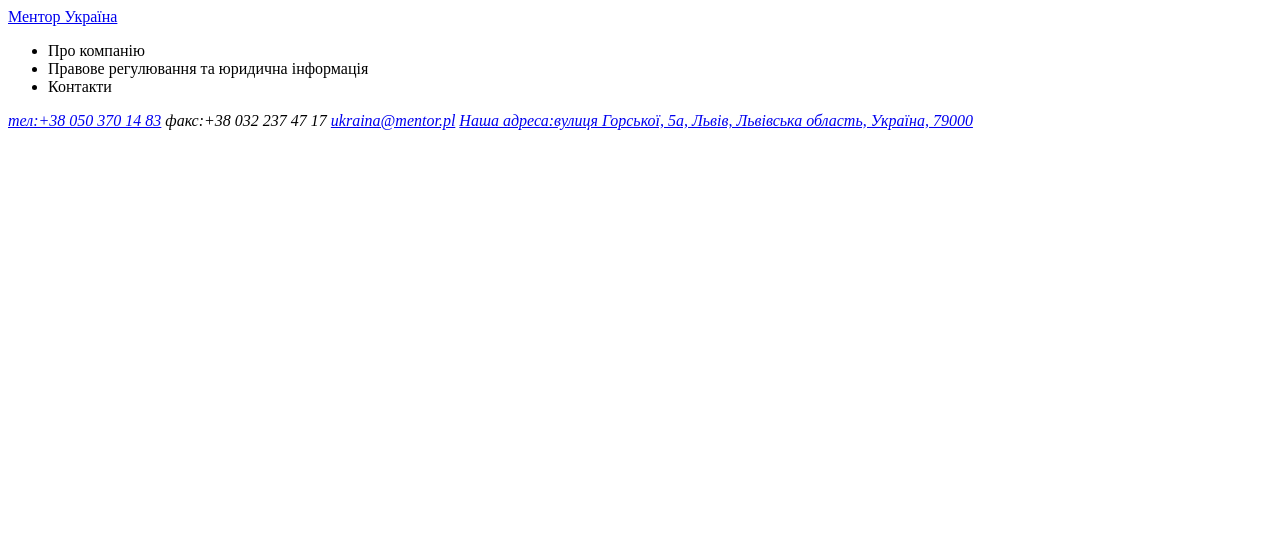
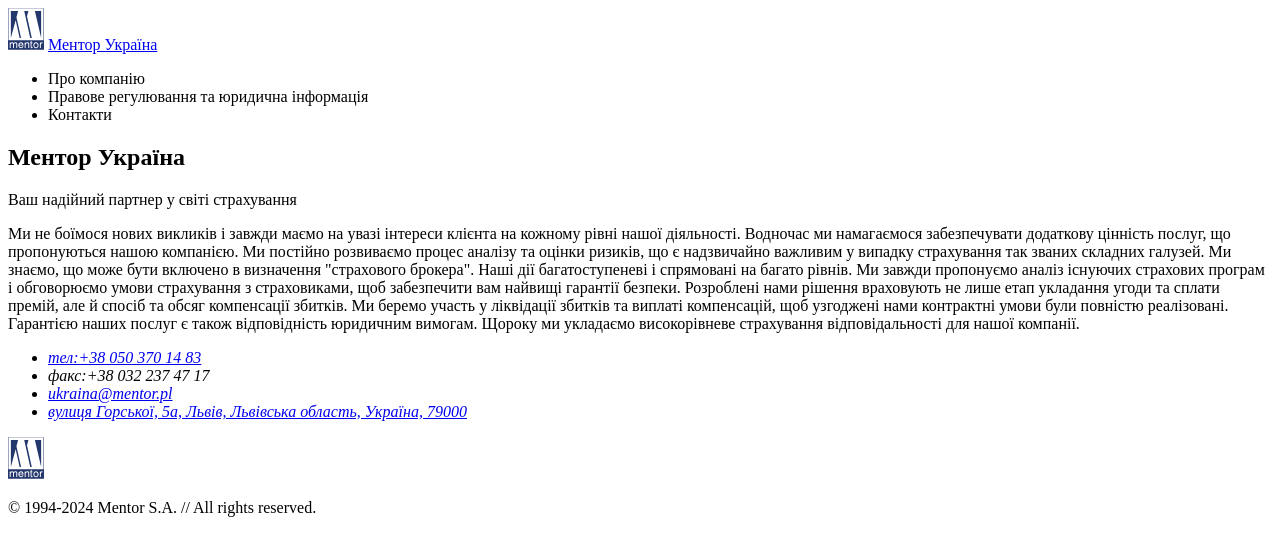
Before and after one commit to xPhoenixUAx/mentor, a plain HTML site: page mentor.html in a window 1280 px wide. Drawn offline with Linux system fonts and the light colour scheme.

Commit message:
new sections

```diff
--- a/mentor.html
+++ b/mentor.html
@@ -6,6 +6,7 @@
     <title>Ментор Україна</title>
 </head>
 <header>
+    <img src="./images/logo_mentor.svg"width="36" height="42">
     <a href="./mentor.html">Ментор Україна</a>
     <nav>
         <ul>
@@ -19,6 +20,19 @@
     <main>
         <!--Інформація про компанію -->
         <section>
+            <h1>Ментор Україна</h1>
+            <p>Ваш надійний партнер у світі страхування</p>
+            <p>Ми не боїмося нових викликів і завжди маємо на увазі інтереси клієнта на кожному рівні нашої діяльності.
+                 Водночас ми намагаємося забезпечувати додаткову цінність послуг, що пропонуються нашою компанією.
+                 Ми постійно розвиваємо процес аналізу та оцінки ризиків,
+                що є надзвичайно важливим у випадку страхування так званих складних галузей.
+                Ми знаємо, що може бути включено в визначення "страхового брокера". Наші дії багатоступеневі і спрямовані на багато рівнів.
+                Ми завжди пропонуємо аналіз існуючих страхових програм і обговорюємо умови страхування з страховиками, щоб забезпечити вам найвищі гарантії безпеки.
+                Розроблені нами рішення враховують не лише етап укладання угоди та сплати премій, але й спосіб та обсяг компенсації збитків.
+                Ми беремо участь у ліквідації збитків та виплаті компенсацій, щоб узгоджені нами контрактні умови були повністю реалізовані.
+                Гарантією наших послуг є також відповідність юридичним вимогам. Щороку ми укладаємо високорівневе страхування відповідальності для нашої компанії.
+            </p>
+
         </section>
         <!--Правове регулювання і мета компанії-->
         <section>
@@ -26,11 +40,15 @@
     </main>
     <footer>
         <address>
-            <a href="tel:+38 050 370 14 83">тел:+38 050 370 14 83</a>
-            факс:+38 032 237 47 17
-            <a href="mailto:ukraina@mentor.pl">ukraina@mentor.pl</a>
-            <a href="http://surl.li/rqfnx">Наша адреса:вулиця Горської, 5а, Львів, Львівська область, Україна, 79000</a>
+            <ul>
+            <li><a href="tel:+38 050 370 14 83">тел:+38 050 370 14 83</a></li>
+            <li>факс:+38 032 237 47 17</li>
+            <li><a href="mailto:ukraina@mentor.pl">ukraina@mentor.pl</a></li>
+            <li><a href="http://surl.li/rqfnx">вулиця Горської, 5а, Львів, Львівська область, Україна, 79000</a></li>
+        </ul>
         </address>
+        <img src="./images/logo_mentor.svg"width="36" height="42">
+        <p>© 1994-2024 Mentor S.A. // All rights reserved.</p>
     </footer>
 
 </body>
```
Also changed, not shown: images/logo_mentor.svg (added).
